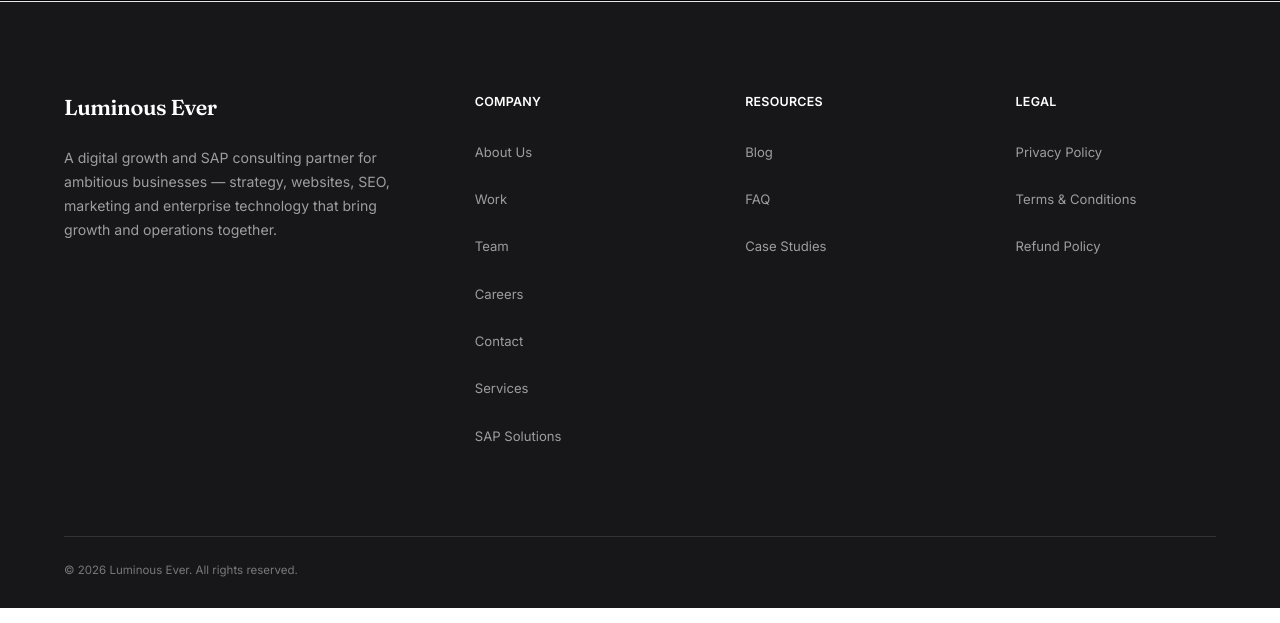
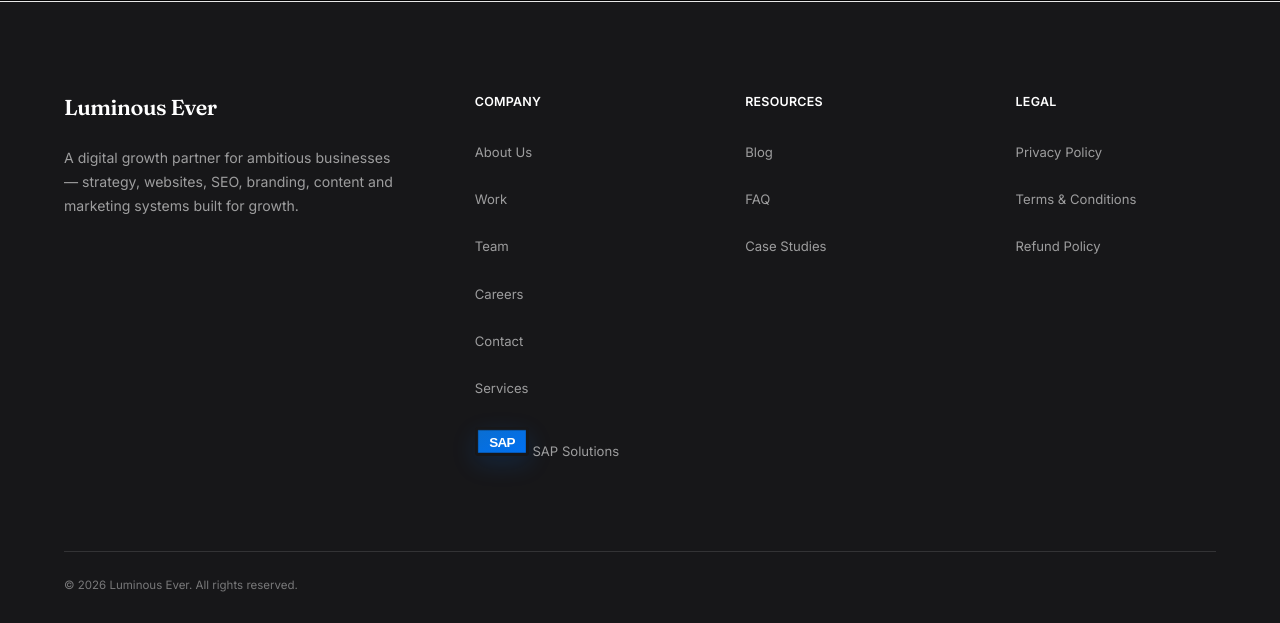
Before and after one commit to bhawanirathore7773/luminousever, a Django app: page /about/ in a window 1280 px wide. Shown: the part 3102-3725 px from the top of the page. Run offline with Django 5.2, Linux system fonts and the light colour scheme; data comes from the database, SQL or seed files in the repository; some libraries are stand-ins or nearby versions.

Commit message:
Add separate SAP consulting link with SAP logo to footer

```diff
--- a/luminous_ever/templates/components/_footer.html
+++ b/luminous_ever/templates/components/_footer.html
@@ -17,7 +17,7 @@
         </a>
 
         <p class="footer-brand__desc">
-          {{ site_settings.tagline|default:"A digital growth and SAP consulting partner for ambitious businesses — strategy, websites, SEO, marketing and enterprise technology that bring growth and operations together." }}
+          {{ site_settings.tagline|default:"A digital growth partner for ambitious businesses — strategy, websites, SEO, branding, content and marketing systems built for growth." }}
         </p>
 
         <!-- Social -->
@@ -146,7 +146,10 @@
 
         <a href="{% url 'services:index' %}">Services</a>
 
-        <a href="{% url 'services:sap_consulting' %}">SAP Solutions</a>
+        <a href="https://luminousever.consulting/" target="_blank" rel="noopener" class="footer-sap-link">
+          <span class="sap-brand-badge"><img src="{% static 'images/sap-badge.svg' %}" alt="SAP"></span>
+          <span>SAP Solutions</span>
+        </a>
 
       </div>
 
```
